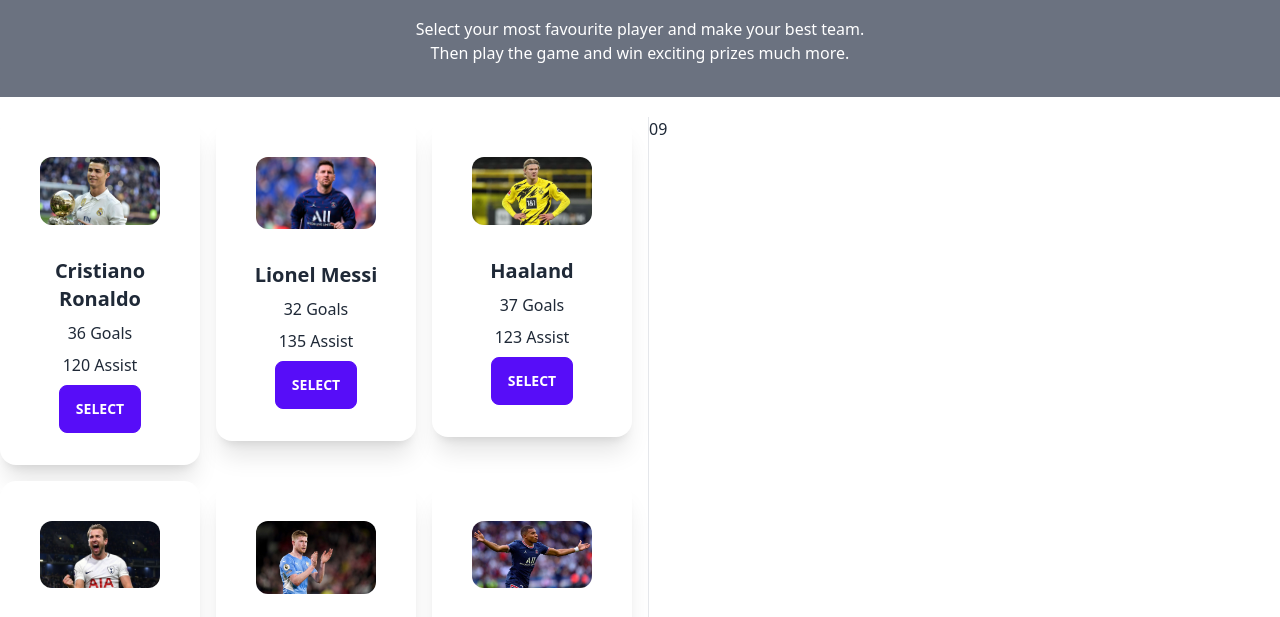
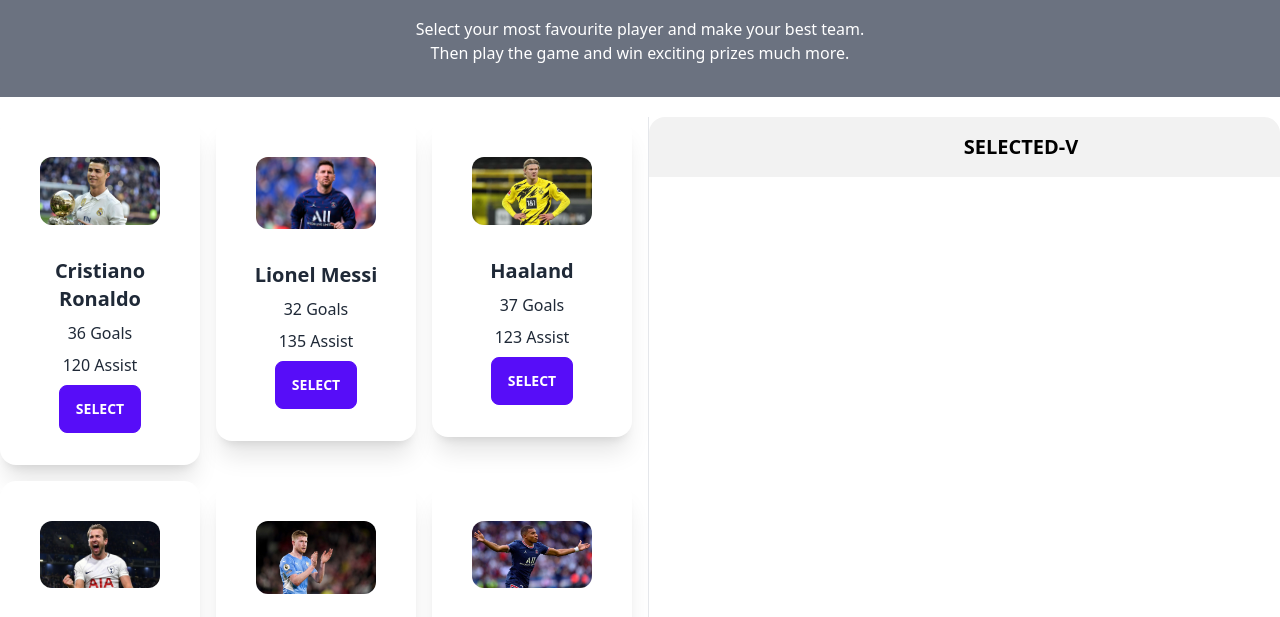
Before and after one commit to SouravMahmud32/best-five-web, a plain HTML site: page index.html in a window 1280 px wide. Shown: the part 159-776 px from the top of the page. Drawn offline with nearby package versions, Linux system fonts and the light colour scheme.

Commit message:
js file added

```diff
--- a/index.html
+++ b/index.html
@@ -28,7 +28,7 @@
                               <p>36 Goals</p>
                               <p>120 Assist</p>
                               <div class="card-actions">
-                                <button class="btn btn-primary">Select</button>
+                                <button class="btn btn-primary" onclick="addToList(this)">Select</button>
                               </div>
                             </div>
                         </div>
@@ -210,10 +210,31 @@
                         </div>
                     </div>
                 </div>
-                <!-- ... -->
-                <div>09</div>
+                <!-- selection part -->
+                <div>
+                    <!-- table  -->
+                    <div class="overflow-x-auto">
+                        <table class="table w-full">
+                          <!-- head -->
+                          <thead>
+                            <tr>
+                              <th></th>
+                              <th class="text-center text-xl font-semibold text-black">Selected-V</th>
+                            </tr>
+                          </thead>
+                          <tbody>
+
+                          </tbody>
+                        </table>
+                      </div>
+                </div>
               </div>
         </section>
     </main>
+
+
+
+    <!-- Js files -->
+    <script src="js/script.js"></script>
 </body>
 </html>
--- /dev/null
+++ b/js/script.js
@@ -0,0 +1,4 @@
+function addToList(player){
+    const playerName = player.parentNode.parentNode.children[0].innerText;
+    console.log(playerName);
+}
```
